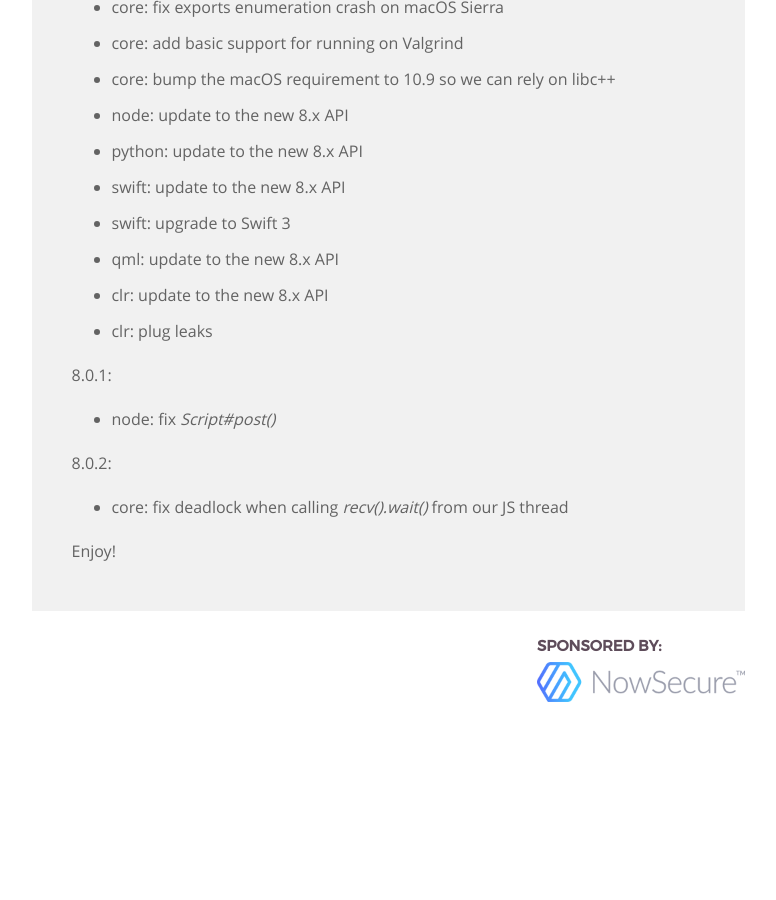
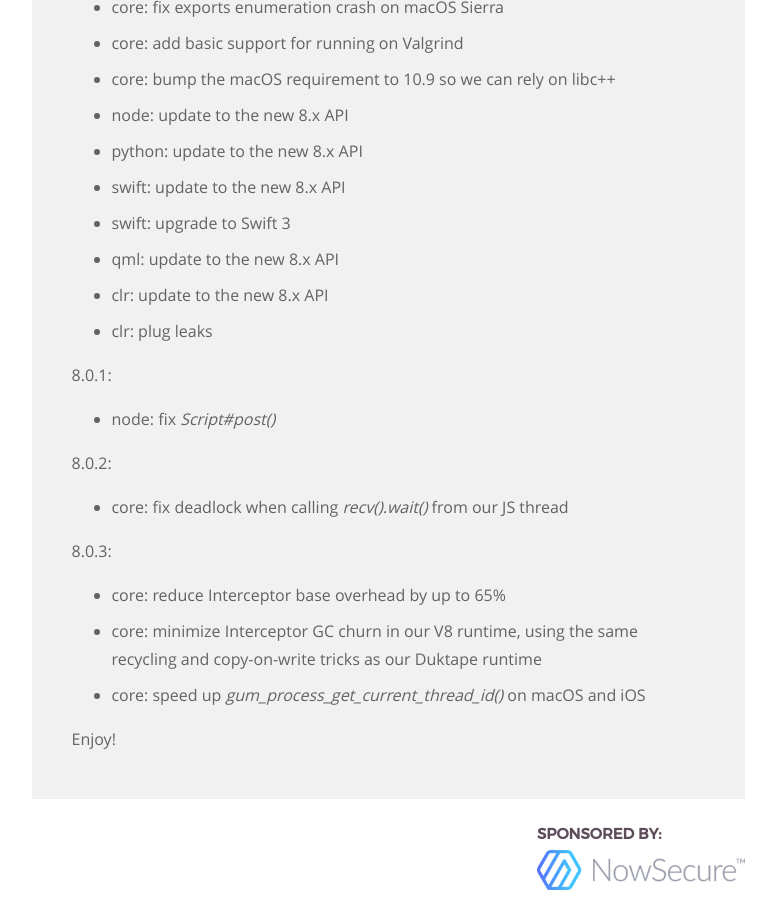
Before and after one commit to frida/frida-website, a Jekyll site: the page built from _posts/2016-10-04-frida-8-0-released.markdown, in a window 1280 px wide and 900 px high, scrolled down 1714 px. Shown: the whole window, without its empty margins (364-1140 px from the left). Built offline with Jekyll 4.4.1, drawn with Linux system fonts in a browser that asks for light colours; before the commit the page ends 2426 px from its top, so only the background shows below that.

Commit message:
Add release notes for 8.0.3

```diff
--- a/_posts/2016-10-04-frida-8-0-released.markdown
+++ b/_posts/2016-10-04-frida-8-0-released.markdown
@@ -84,4 +84,11 @@ So in closing, let's summarize the changes:
 
 - core: fix deadlock when calling *recv().wait()* from our JS thread
 
+8.0.3:
+
+- core: reduce Interceptor base overhead by up to 65%
+- core: minimize Interceptor GC churn in our V8 runtime, using the same
+        recycling and copy-on-write tricks as our Duktape runtime
+- core: speed up *gum_process_get_current_thread_id()* on macOS and iOS
+
 Enjoy!
```
